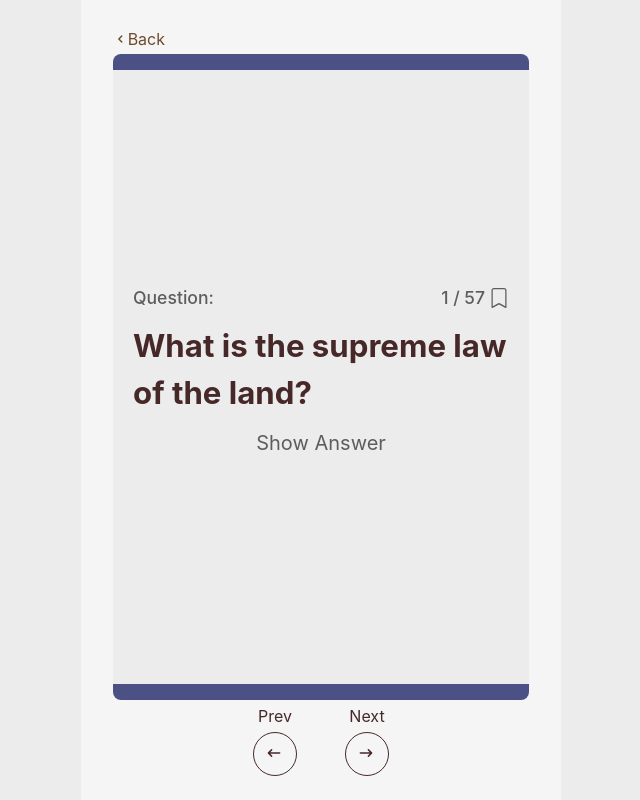
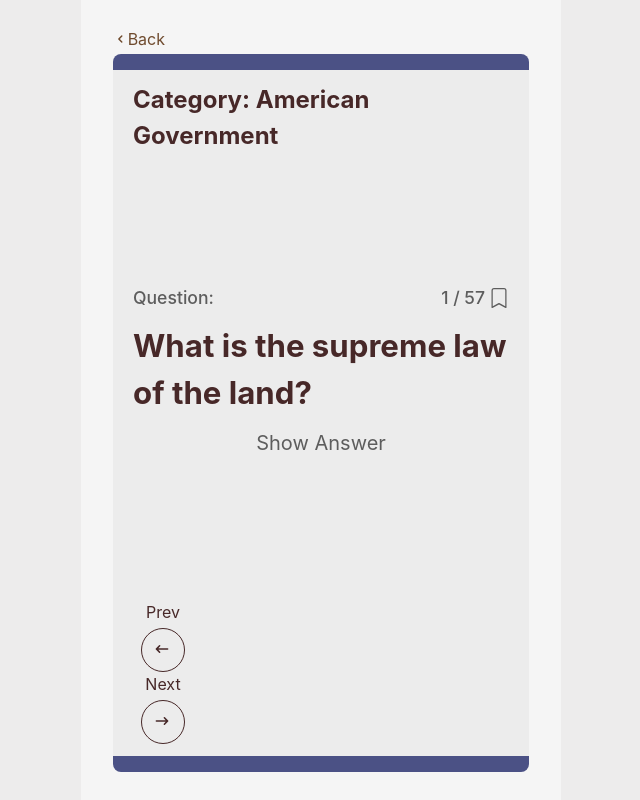
Before and after one commit to sprajams/flashcards, a React (Create React App) app: page /category/1/1 in a window 1280 px wide. Shown: the whole page, without its empty margins (319-959 px from the left). Built offline with nearby package versions, Linux system fonts and the light colour scheme.

Commit message:
button props for study and quiz moded

```diff
--- a/src/pages/QuizMode/index.jsx
+++ b/src/pages/QuizMode/index.jsx
@@ -3,6 +3,7 @@ import { useDispatch, useSelector } from "react-redux";
 import { start } from "../../store/quizSlice";
 import data from "../../assets/output.json";
 import CardLayout from "../../components/CardLayout";
+import { HiArrowNarrowLeft, HiArrowNarrowRight } from "react-icons/hi";
 
 const QuizMode = () => {
   const [activeIndex, setActiveIndex] = useState(0);
@@ -20,37 +21,34 @@ const QuizMode = () => {
     result.sort((a, b) => a - b);
     dispatch(start({ indexes: result }));
   };
+  const buttons = (
+    <>
+      <button onClick={() => setActiveIndex((curr) => curr - 1)}>
+        <span>prev</span> <HiArrowNarrowLeft />
+      </button>
+      <button onClick={() => setActiveIndex((curr) => curr + 1)}>
+        <span>next</span> <HiArrowNarrowRight />
+      </button>
+    </>
+  );
 
   return (
-    <div>
-      <h2>Quiz</h2>
-      <div>
+    <>
       {quiz.ids.length > 0 ? (
-          <>
         <CardLayout
-              data={data.questions.find(
-                ({ id }) => quiz.ids[activeIndex] === id
-              )}
+          data={data.questions.find(({ id }) => quiz.ids[activeIndex] === id)}
           index={activeIndex}
           totalQ={quiz.ids.length}
+          buttons={buttons}
+          title={"Quiz"}
         />
-            <div>
-              <button onClick={() => setActiveIndex((curr) => curr - 1)}>
-                prev
-              </button>
-              <button onClick={() => setActiveIndex((curr) => curr + 1)}>
-                next
-              </button>
-            </div>
-          </>
       ) : (
         <>
           <p>Answer 6 correctly out of 10 to win!</p>
           <button onClick={handleQuizIndex}>Start</button>
         </>
       )}
-      </div>
-    </div>
+    </>
   );
 };
 
--- a/src/pages/StudyMode/index.jsx
+++ b/src/pages/StudyMode/index.jsx
@@ -12,18 +12,8 @@ const StudyMode = () => {
   const activeIndex = parseInt(cardIndex, 10);
   const adjustedIndex = activeIndex - 1;
 
-  return (
-    <div className={styles.cardWrap}>
-      <div className={styles.contentContainer}>
-        <CardLayout
-          data={data[adjustedIndex]}
-          index={adjustedIndex}
-          totalQ={data.length}
-          testMode={false}
-        />
-      </div>
-      {categoryId ? (
-        <div className={styles.btnContainer}>
+  const buttons = (
+    <>
       {/* PREV */}
       <div className={styles.btnWrap}>
         <span>Prev</span>
@@ -38,7 +28,6 @@ const StudyMode = () => {
           </span>
         </Link>
       </div>
-
       {/* next */}
       <div className={styles.btnWrap}>
         <span>Next</span>
@@ -53,8 +42,21 @@ const StudyMode = () => {
           </span>
         </Link>
       </div>
+    </>
+  );
+
+  return (
+    <div className={styles.cardWrap}>
+      <div className={styles.contentContainer}>
+        <CardLayout
+          title={`Category: ${groups[categoryId].title}`}
+          data={data[adjustedIndex]}
+          index={adjustedIndex}
+          totalQ={data.length}
+          testMode={false}
+          buttons={buttons}
+        />
       </div>
-      ) : null}
     </div>
   );
 };
```
Lines whose indentation alone changed are shown as unchanged.
